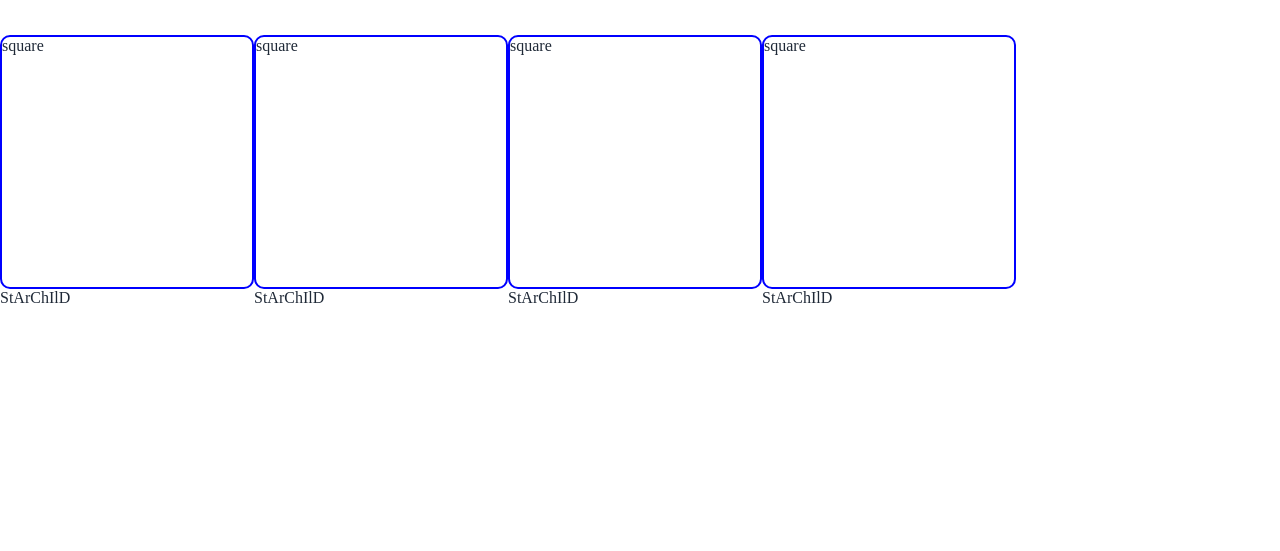
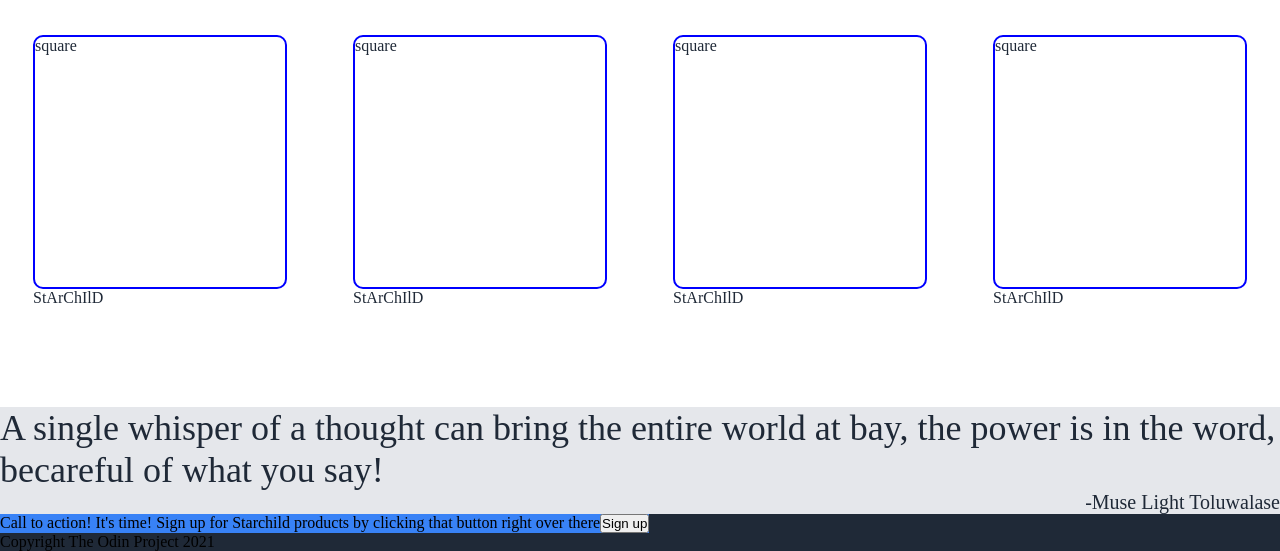
Before and after one commit to tibecuador/2ndbreath_TOP, a plain HTML site: page landing_page/index.html in a window 1280 px wide. Shown: the part 528-1079 px from the top of the page. Before the commit the page ends 835 px from the top, so only its background shows below. Drawn offline with Linux system fonts and the light colour scheme.

Commit message:
landing page bottom

```diff
--- a/landing_page/index.css
+++ b/landing_page/index.css
@@ -68,11 +68,14 @@
     color: #1f2937;
     margin-bottom: 50px;
     margin-top: 50px;
+    text-align: center;
 }
 
 .boxes{
     color: #1f2937;
     display: flex;
+    justify-content: space-around;
+    margin-bottom: 100px;
 }
 
 .square{
@@ -82,17 +85,39 @@
     border-radius: 10px;
 
 }
-.quotes{
-    background-color: #e5e7eb;
+.section3{
+       background-color: #e5e7eb;
+}
+
+.quote{
     color: #1f2937;
     font-size: 36px;
     font-weight: light-italic;
-
-}
-.quote1{
-
+    background-color: #e5e7eb;
 }
 
 .author{
+    color: #1F2937;
+    text-align: end;
+    font-size: 20px;
+background-color: #e5e7eb;
+}
+.section4{
+}
+.c2a{
+    background-color: #3882f6;
+    height: 200 px;
+    display: flex;
+    justify-content: center;
+}
+.c2aquote{
 
 }
+.button2{
+   justify-self: end;
+}
+.section4{
+    background-color:#1F2937 ;
+    display: flex;
+    align-self: center;
+}
--- a/landing_page/index.html
+++ b/landing_page/index.html
@@ -51,6 +51,21 @@
         </div>
 
     </div>
+    <div class="section3">
+        <div class="quote">  A single whisper of a thought can bring the entire world at bay, the power is in the word, becareful of what you say!</div>
+        <div class="author">-Muse Light Toluwalase</div>
+    </div>
+    <div class = section4>
+        <div class="c2a">
+            <div class="c2aquote">
+                Call to action! It's time! <span> Sign up for Starchild products by clicking that button right over there</span>
+            </div>
+            <button class="button2">Sign up</button>
+        </div>
+    </div>
+    <div class="section4">
+        <div>Copyright The Odin Project 2021</div>
+    </div>
 
 </body>
 </html>
```
